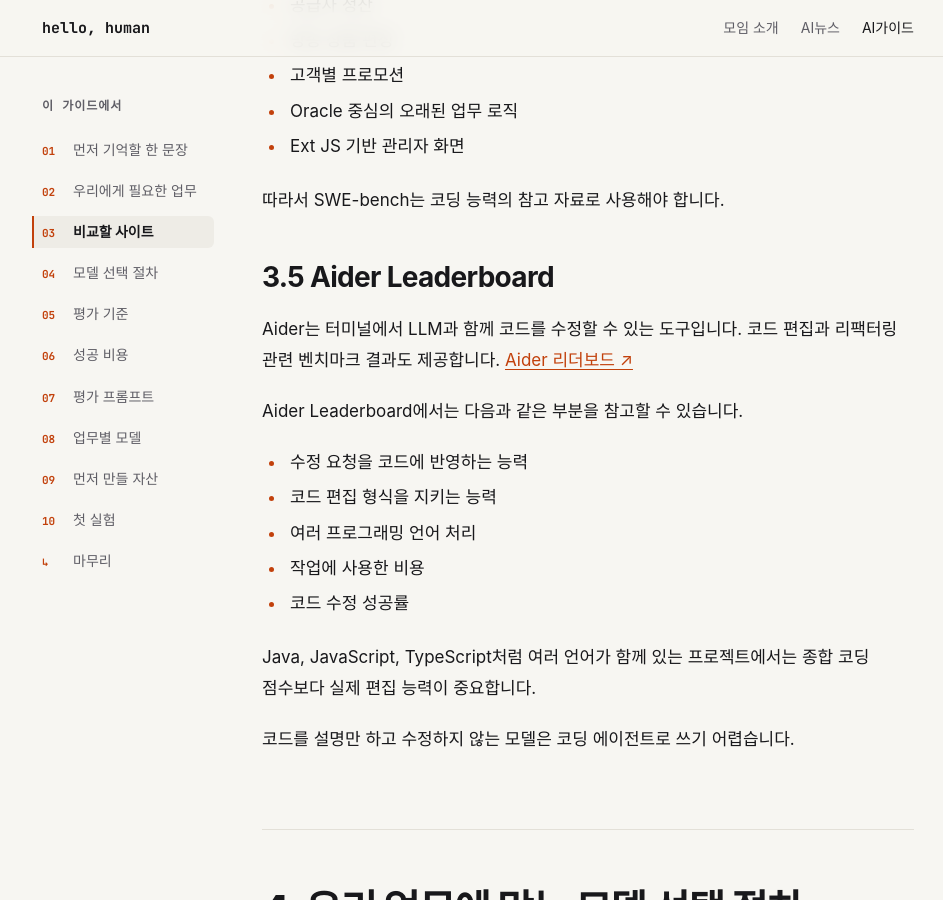
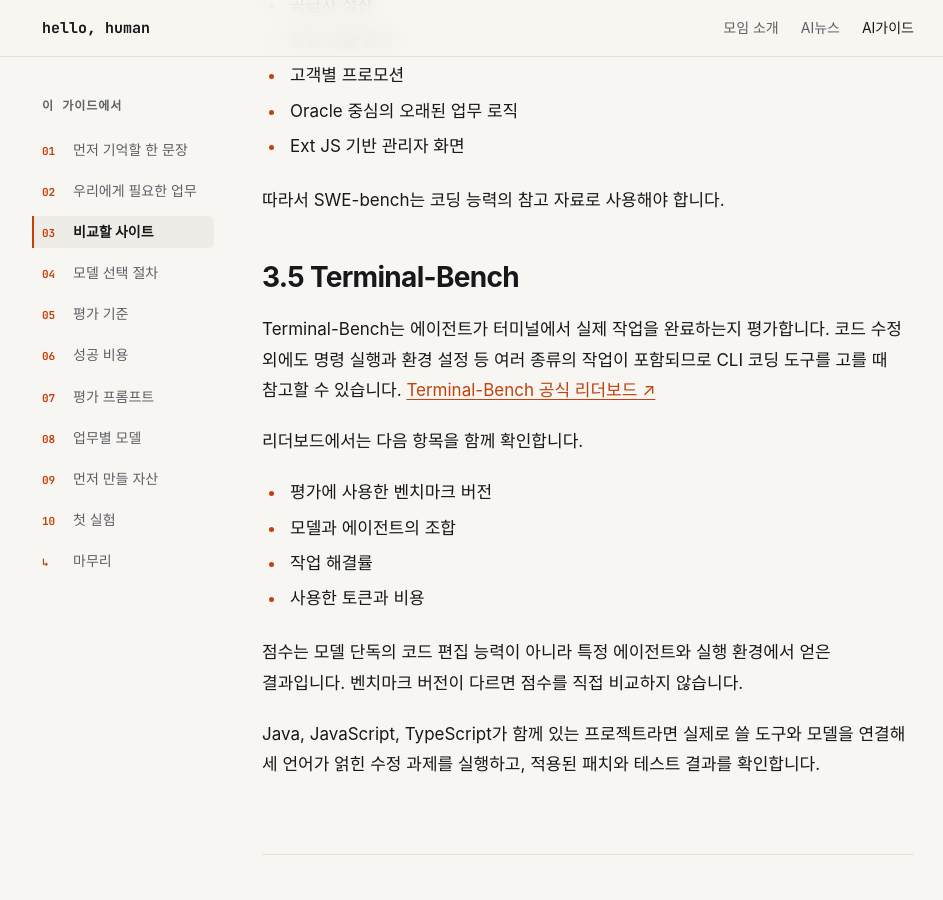
Before and after one commit to SoorimSun/hello-human, a Jekyll site: the page guides/2026-09-25-llm-selection.html, which Jekyll copies as it is, in a window 1280 px wide and 900 px high, scrolled down 10470 px. Shown: the whole window, without its empty margins (162-1105 px from the left). Built offline with Jekyll 4.4.1, drawn with Linux system fonts in a browser that asks for light colours; some web fonts are replaced; some of the changed text lies outside the part shown.

Commit message:
Replace stale Aider benchmark in LLM guide

```diff
--- a/guides/2026-09-25-llm-selection.html
+++ b/guides/2026-09-25-llm-selection.html
@@ -184,8 +184,8 @@
 <td>SWE-bench</td>
 </tr>
 <tr>
-<td>코드 편집 형식과 성공률은 어떤가</td>
-<td>Aider Leaderboard</td>
+<td>CLI 에이전트가 터미널 작업을 끝내는가</td>
+<td>Terminal-Bench</td>
 </tr>
 <tr>
 <td>우리 업무에 맞는가</td>
@@ -332,18 +332,17 @@ JSON 형식으로 응답 저장
 <li>Ext JS 기반 관리자 화면</li>
 </ul>
 <p>따라서 SWE-bench는 코딩 능력의 참고 자료로 사용해야 합니다.</p>
-<h3>3.5 Aider Leaderboard</h3>
-<p>Aider는 터미널에서 LLM과 함께 코드를 수정할 수 있는 도구입니다. 코드 편집과 리팩터링 관련 벤치마크 결과도 제공합니다. <a href="https://aider.chat/docs/leaderboards/" target="_blank" rel="noopener noreferrer">Aider 리더보드 ↗</a></p>
-<p>Aider Leaderboard에서는 다음과 같은 부분을 참고할 수 있습니다.</p>
+<h3>3.5 Terminal-Bench</h3>
+<p>Terminal-Bench는 에이전트가 터미널에서 실제 작업을 완료하는지 평가합니다. 코드 수정 외에도 명령 실행과 환경 설정 등 여러 종류의 작업이 포함되므로 CLI 코딩 도구를 고를 때 참고할 수 있습니다. <a href="https://www.tbench.ai/" target="_blank" rel="noopener noreferrer">Terminal-Bench 공식 리더보드 ↗</a></p>
+<p>리더보드에서는 다음 항목을 함께 확인합니다.</p>
 <ul>
-<li>수정 요청을 코드에 반영하는 능력</li>
-<li>코드 편집 형식을 지키는 능력</li>
-<li>여러 프로그래밍 언어 처리</li>
-<li>작업에 사용한 비용</li>
-<li>코드 수정 성공률</li>
+<li>평가에 사용한 벤치마크 버전</li>
+<li>모델과 에이전트의 조합</li>
+<li>작업 해결률</li>
+<li>사용한 토큰과 비용</li>
 </ul>
-<p>Java, JavaScript, TypeScript처럼 여러 언어가 함께 있는 프로젝트에서는 종합 코딩 점수보다 실제 편집 능력이 중요합니다.</p>
-<p>코드를 설명만 하고 수정하지 않는 모델은 코딩 에이전트로 쓰기 어렵습니다.</p>
+<p>점수는 모델 단독의 코드 편집 능력이 아니라 특정 에이전트와 실행 환경에서 얻은 결과입니다. 벤치마크 버전이 다르면 점수를 직접 비교하지 않습니다.</p>
+<p>Java, JavaScript, TypeScript가 함께 있는 프로젝트라면 실제로 쓸 도구와 모델을 연결해 세 언어가 얽힌 수정 과제를 실행하고, 적용된 패치와 테스트 결과를 확인합니다.</p>
 
 </section>
 <section class="guide-section" id="step-4" aria-labelledby="step-4-heading">
@@ -793,7 +792,7 @@ LLM이 분석하고 구현하는 방식
             <li><a href="https://arena.ai/how-it-works" target="_blank" rel="noopener noreferrer">Arena · 평가 방식 ↗</a></li>
             <li><a href="https://openrouter.ai/docs/quickstart" target="_blank" rel="noopener noreferrer">OpenRouter · API 가이드 ↗</a></li>
             <li><a href="https://www.swebench.com/SWE-bench/faq/" target="_blank" rel="noopener noreferrer">SWE-bench · 공식 FAQ ↗</a></li>
-            <li><a href="https://aider.chat/docs/leaderboards/" target="_blank" rel="noopener noreferrer">Aider · 코드 편집 리더보드 ↗</a></li>
+            <li><a href="https://www.tbench.ai/" target="_blank" rel="noopener noreferrer">Terminal-Bench · 공식 리더보드 ↗</a></li>
           </ul>
         </section>
         <a class="news-end-link" href="./">AI가이드 목록으로 돌아가기 <span aria-hidden="true">→</span></a>
```
